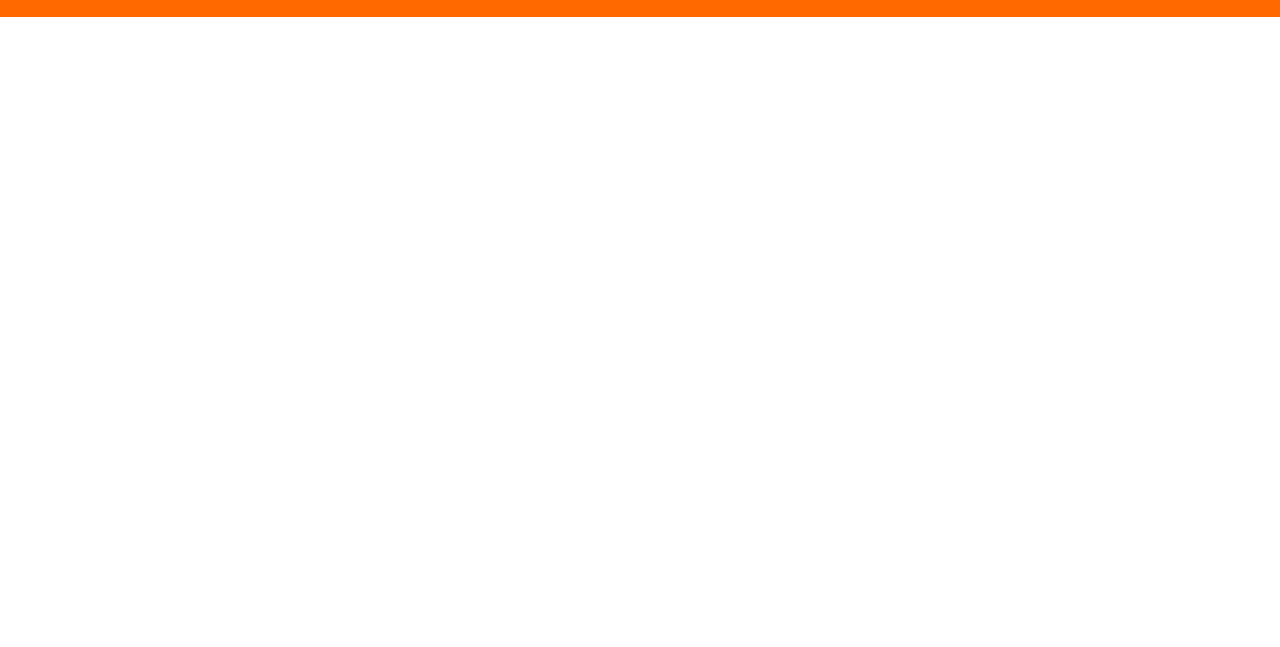
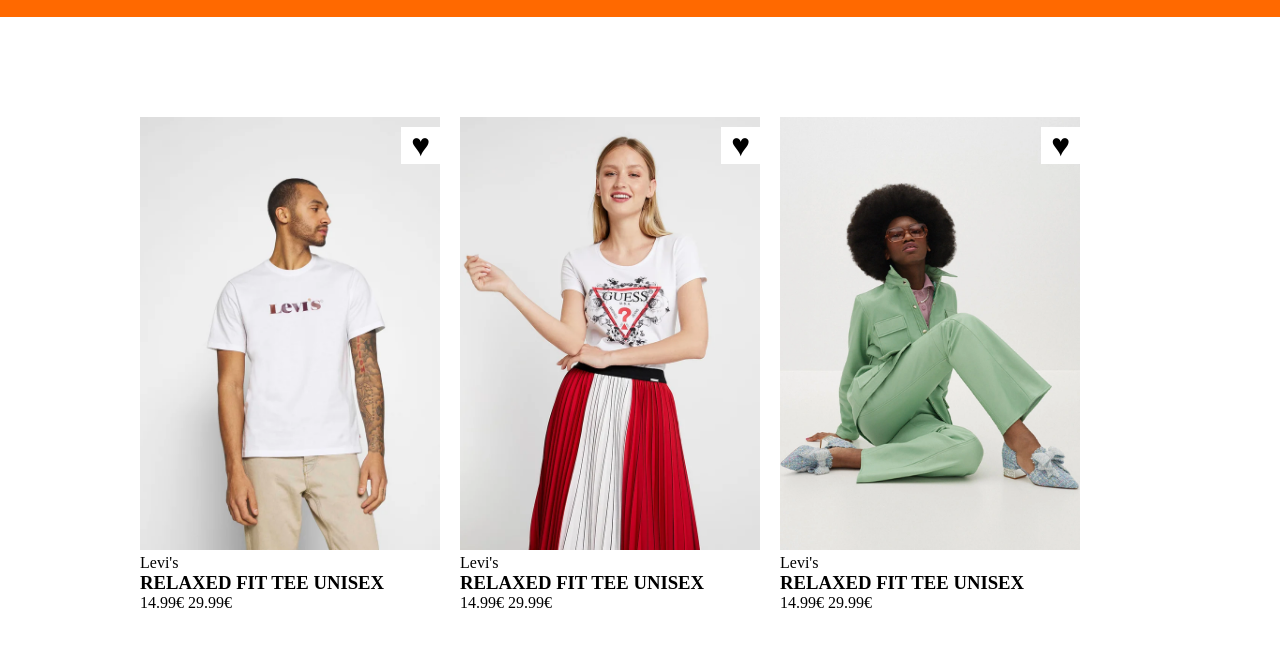
Before and after one commit to Aranel9966/html-css-boolando, a plain HTML site: page index.html in a window 1280 px wide. Shown: the part 63-710 px from the top of the page. Drawn offline with Linux system fonts and the light colour scheme.

Commit message:
add first row main add hover and flex

```diff
--- a/css/style.css
+++ b/css/style.css
@@ -13,13 +13,10 @@
     display: flex;
     justify-content: space-between;
 
-    position: fixed;
+    /* position: fixed; */
 }
 
-/* .left-menu{
 
-    display: flex;
-} */
 
 .left-menu,.center-menu,.right-menu,.left-menu ul,.right-menu ul {
 
@@ -39,3 +36,51 @@
     /* align-items: center; */
     height: 40px;
 }
+
+/* ------------body------------ */
+
+.container{
+    width: 1000px;
+    margin: auto;
+    display: flex;
+}
+
+.row{
+    display: flex;
+    gap: 20px;
+
+}
+
+.card{
+    margin-top: 100px;
+    width: 300px;
+    position: relative;
+}
+.card img{
+
+    width: 300px;
+}
+
+.hover-img{
+    display: none;
+    position: absolute;
+    top: 0;
+    left: 0;
+
+}
+
+.card:hover .hover-img{
+    display: inline-block;
+}
+
+.hearth{
+    background-color: white;
+    padding: 0 10px;
+    position: absolute;
+    font-size: 2em;
+    top: 10px;
+    right: 0;
+}
+/* .hearth:hover{
+    color: red;
+} */
--- a/index.html
+++ b/index.html
@@ -31,5 +31,50 @@
 
         </nav>
     </header>
+
+    <main>
+        <div class="container">
+            <div class="row">
+                <div class="card">
+                        <img src="img/1.webp" alt="foto1">
+                        <img class="hover-img" src="img/1b.webp" alt="">
+                        <p class="brand">Levi's</p>
+                        <h3 class="item">RELAXED FIT TEE UNISEX</h2>
+                        <span class="price">14.99€</span>
+                        <span class="not-price">29.99€</span>
+                        <div class="hearth">
+                            &hearts;
+                        </div>
+                </div>
+
+                <div class="card">
+                    <img src="img/2.webp" alt="foto2">
+                    <img class="hover-img" src="img/2b.webp" alt="">
+                    <p class="brand">Levi's</p>
+                    <h3 class="item">RELAXED FIT TEE UNISEX</h2>
+                    <span class="price">14.99€</span>
+                    <span class="not-price">29.99€</span>
+                    <div class="hearth">
+                        &hearts;
+                    </div>
+                </div>
+
+                <div class="card">
+                    <img src="img/3.webp" alt="foto3">
+                    <img class="hover-img" src="img/3b.webp" alt="">
+                    <p class="brand">Levi's</p>
+                    <h3 class="item">RELAXED FIT TEE UNISEX</h2>
+                    <span class="price">14.99€</span>
+                    <span class="not-price">29.99€</span>
+                    <div class="hearth">
+                        &hearts;
+                    </div>
+                </div>
+
+            </div>
+            <div class="card"></div>
+            <div class="card"></div>
+        </div>
+    </main>
 </body>
 </html>
```
